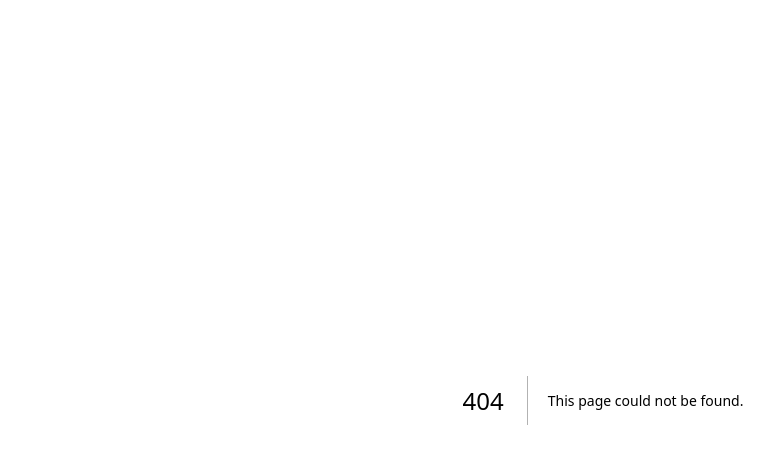
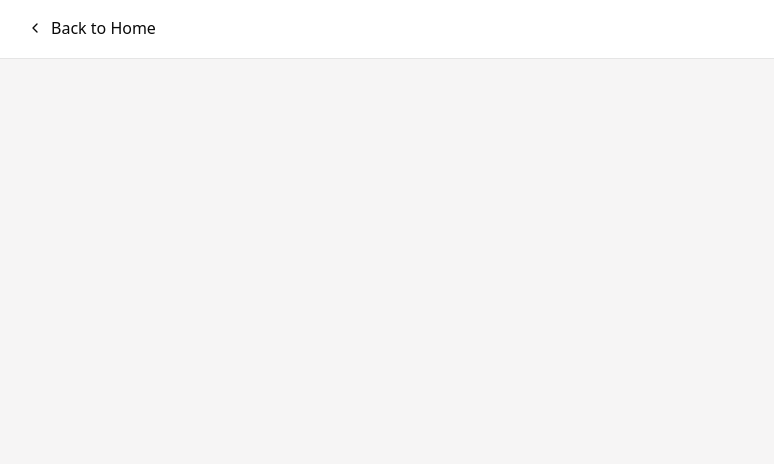
Before and after one commit to SamAl404/front-freely, a Next.js app: page /freelancer/1 in a window 1280 px wide. Before the commit this address had no page. Shown: the top 464 px of the page, without its empty margins (37-811 px from the left). Built offline with nearby package versions, Linux system fonts and the light colour scheme.

Commit message:
feat: add back button to the freelancer profile

```diff
--- /dev/null
+++ b/src/app/freelancer/[id]/page.tsx
@@ -0,0 +1,19 @@
+import Link from "next/link";
+import { ChevronLeft } from "lucide-react";
+
+export default function FreelancerProfile() {
+    return (
+        <div className="min-h-screen bg-background">
+            <div className="border-b bg-card">
+                <div className="max-w-6xl mx-auto -px-4 py-4">
+                    <Link
+                        href="/"
+                        className="inline-flex items-center gap-2 text-foreground hover:text-green-700 transition-colors">
+                        <ChevronLeft className="h-4 w-4" />
+                        <span>Back to Home</span>
+                    </Link>
+                </div>
+            </div>
+        </div>
+    )
+}
```
